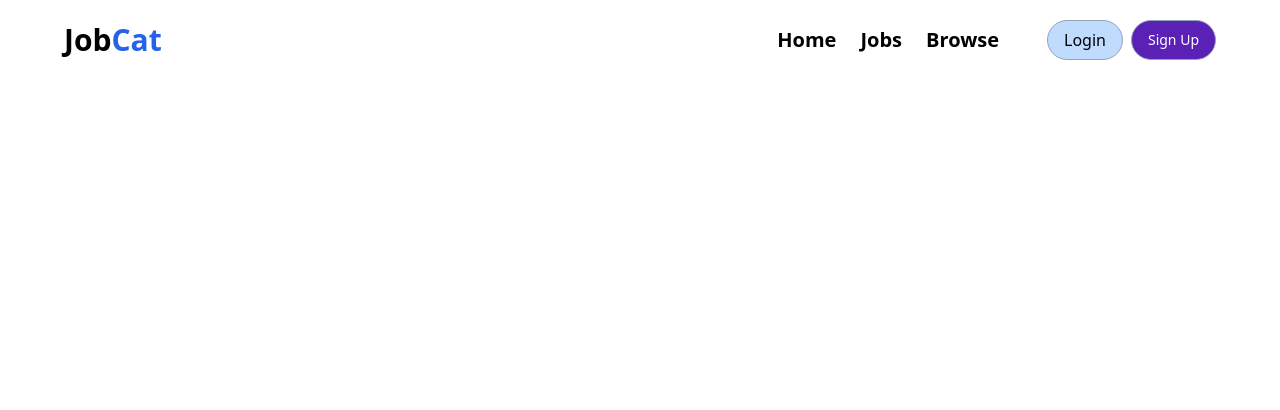
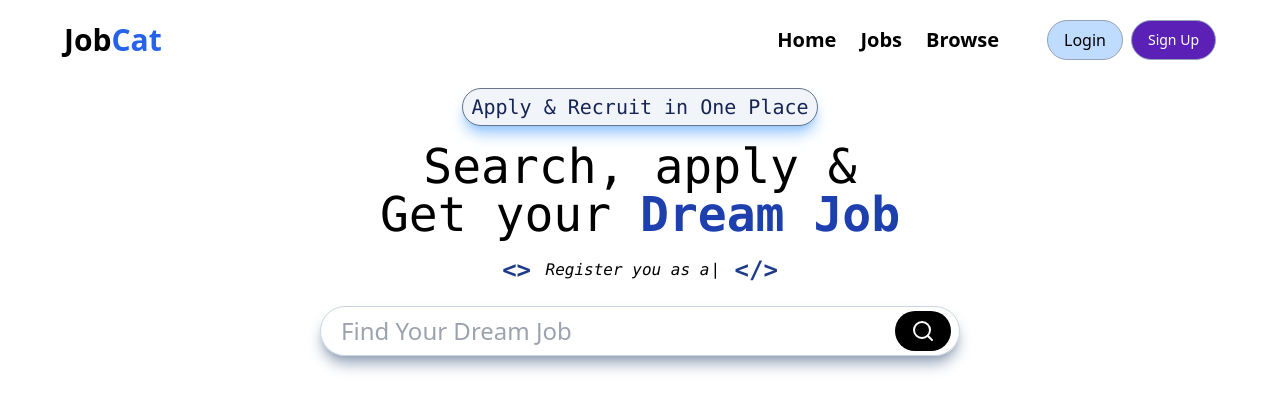
Before and after one commit to subhranil1101/job-portal, a React (Vite) app in the folder frontend/: page / in a window 1280 px wide. Shown: the top 410 px of the page. Built offline with nearby package versions, Linux system fonts and the light colour scheme.

Commit message:
herosection added

```diff
--- a/frontend/package.json
+++ b/frontend/package.json
@@ -27,7 +27,8 @@
     "react-router-dom": "^6.26.2",
     "sonner": "^1.5.0",
     "tailwind-merge": "^2.5.2",
-    "tailwindcss-animate": "^1.0.7"
+    "tailwindcss-animate": "^1.0.7",
+    "typewriter-effect": "^2.21.0"
   },
   "devDependencies": {
     "@eslint/js": "^9.9.0",
--- /dev/null
+++ b/frontend/src/components/HeroSection.jsx
@@ -0,0 +1,30 @@
+import { Search } from "lucide-react"
+import { Button } from "./ui/button"
+import Typewriter from 'typewriter-effect'
+
+
+const HeroSection = () => {
+
+      const info = ["Register you as a Student & Apply various Jobs", "Register you as a Recruiter & Create a company to Post a Job"]
+      return (
+            <div className=" flex flex-col items-center text-center my-4">
+                  <span className="text-xl font-mono bg-slate-100 text-blue-950 rounded-full px-2 py-1 shadow-lg shadow-blue-300 mx-auto border border-slate-500">Apply & Recruit in One Place</span>
+                  <h1 className="text-5xl font-mono my-4">Search, apply & <br />Get your <span className="font-bold text-blue-800">Dream Job</span></h1>
+                  <p className=" flex items-center text-base italic font-mono"><span className="text-2xl not-italic font-bold text-blue-900">&lt;&gt;&nbsp;</span><Typewriter
+                        options={{
+                              strings: info,
+                              autoStart: true,
+                              delay: 40,
+                              deleteSpeed: 35,
+                              loop: true,
+                        }}
+                  /><span className="text-2xl not-italic font-bold text-blue-900">&nbsp;&lt;/&gt;</span> </p>
+                  <div className="flex justify-between shadow-lg shadow-slate-400 text-2xl py-1 pl-5 pr-2 border border-slate-300 rounded-full my-5 w-1/2 gap-2 ">
+                        <input className="w-full outline-none border-none" type="search" name="search" id="search" placeholder="Find Your Dream Job" />
+                        <Button className="bg-black text-white hover:bg-gray-900 text-2xl h-full rounded-full  "><Search className="w-fit h-fit " /></Button>
+                  </div>
+            </div>
+      )
+}
+
+export default HeroSection
--- a/frontend/src/components/Home.jsx
+++ b/frontend/src/components/Home.jsx
@@ -1,9 +1,11 @@
+import HeroSection from "./HeroSection"
 import Navbar from "./shared/Navbar"
 
 const Home = () => {
       return (
             <div>
                   <Navbar />
+                  <HeroSection />
             </div>
       )
 }
```
Also changed, not shown: 1 other file (tests, documents, lock files or other folders).
